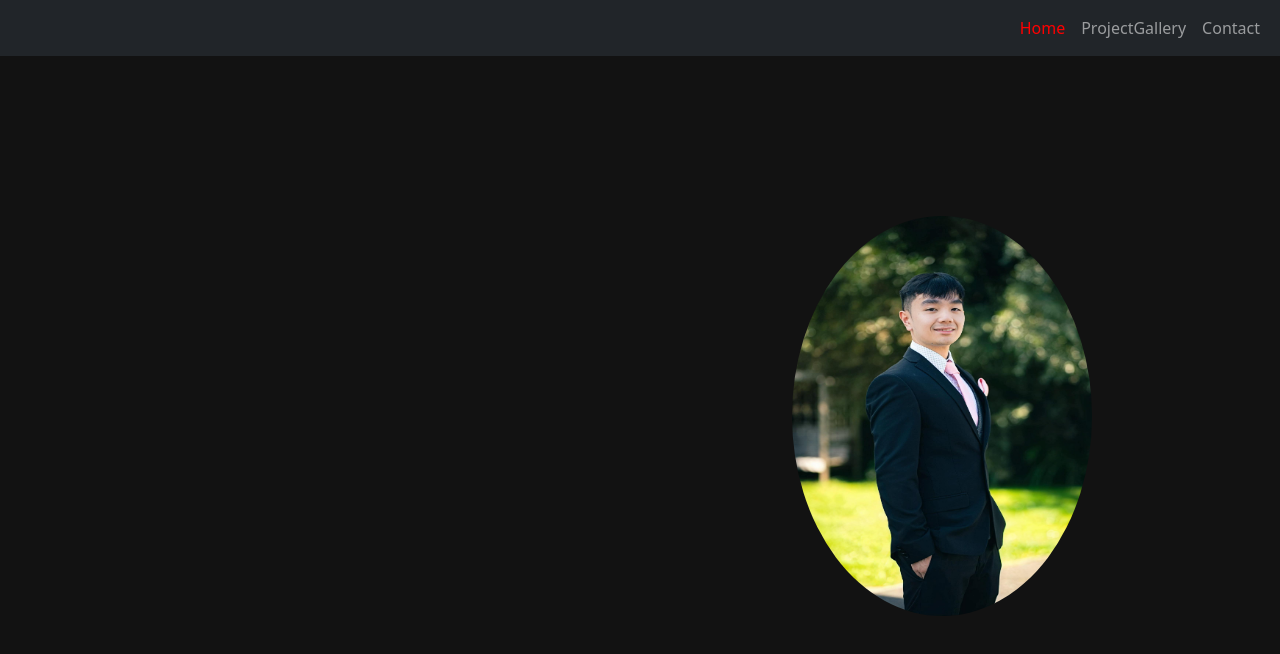
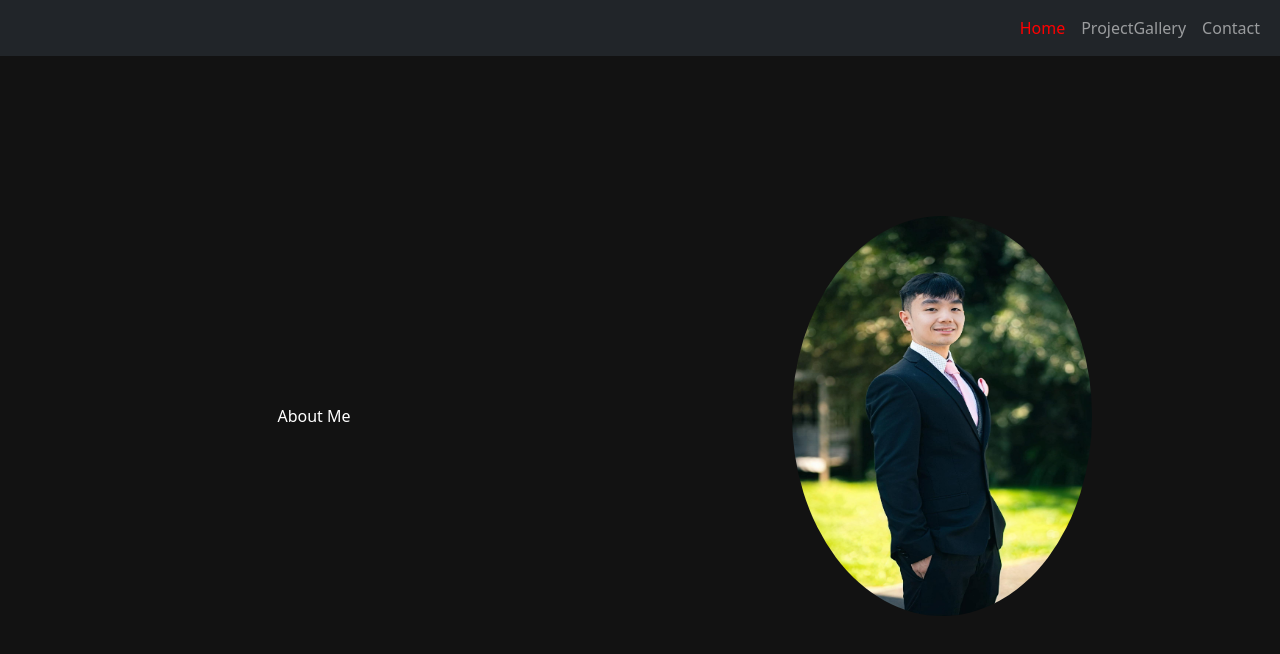
Before and after one commit to josh484/react-portfolio, a React (Vite) app: page / in a window 1280 px wide. Shown: the top 654 px of the page. Built offline with nearby package versions, Linux system fonts and the light colour scheme; the HTML template or start-up script is replaced by a standard one.

Commit message:
added poppins font, added names to some divs

```diff
--- a/package.json
+++ b/package.json
@@ -10,6 +10,7 @@
     "preview": "vite preview"
   },
   "dependencies": {
+    "@fontsource/poppins": "^5.0.8",
     "@popperjs/core": "^2.11.8",
     "axios": "^1.6.7",
     "bootstrap": "^5.3.2",
--- a/src/App.css
+++ b/src/App.css
@@ -33,10 +33,14 @@
     height: 400px;
 }
 
-.jumboPicture {
+#rightMe{
     display: flex;
     justify-content: center;
     align-items: center;
-    width: 100%;
-    height: 100%;
 }
+
+#aboutMe {
+    display: flex;
+    justify-content: center;
+    align-items: center;
+}
--- a/src/components/Home.jsx
+++ b/src/components/Home.jsx
@@ -8,10 +8,10 @@ function Home() {
     return (
             <Container id='frontGrid'>
                 <Row id='frontRow'>
-                    <Col xs={12} lg={6}>
-
+                    <Col xs={12} lg={6} id='aboutMe'>
+                    About Me
                     </Col>
-                    <Col xs={12} lg={6}>
+                    <Col xs={12} lg={6} id='rightMe'>
                         <div className="jumboPicture text-center">
                             <img src={me} className="rounded-circle" alt="Picture Of Me"/>
                         </div>
```
Also changed, not shown: 1 other file (tests, documents, lock files or other folders).
